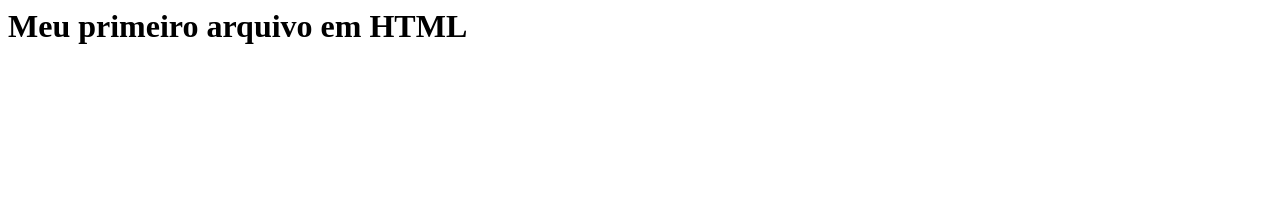
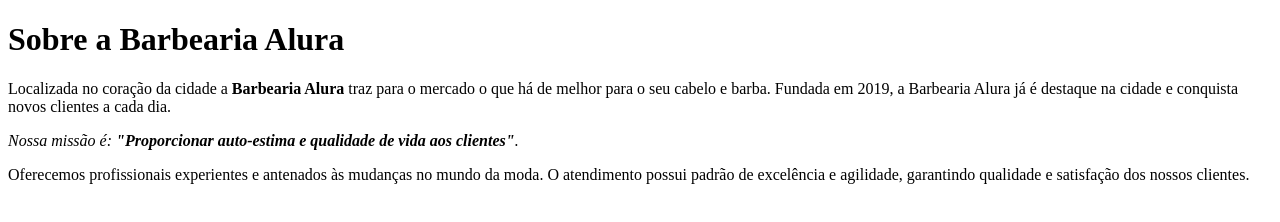
Before and after one commit to Mharyah/Barbearia-Alura, a plain HTML site: page index.html in a window 1280 px wide. Drawn offline with Linux system fonts and the light colour scheme.

Commit message:
Update index.html

```diff
--- a/index.html
+++ b/index.html
@@ -1,3 +1,18 @@
-<html>
-<h1>Meu primeiro arquivo em HTML<h1>
+<!DOCTYPE html>
+<html lang="pt-br">
+    <head>
+        <meta charset="UTF-8">
+        <title>Barbearia Alura</title>
+    </head>
+    <body>
+        <h1>Sobre a Barbearia Alura</h1>
+
+        <p>Localizada no coração da cidade a <strong>Barbearia Alura</strong> traz para o mercado o que há de melhor para o seu cabelo e barba.
+        Fundada em 2019, a Barbearia Alura já é destaque na cidade e conquista novos clientes a cada dia.</p>
+
+        <p><em>Nossa missão é: <strong>"Proporcionar auto-estima e qualidade de vida aos clientes"</strong>.</em></p>
+
+        <p>Oferecemos profissionais experientes e antenados às mudanças no mundo da moda.
+        O atendimento possui padrão de excelência e agilidade, garantindo qualidade e satisfação dos nossos clientes.</p>
+    </body>
 </html>
```
